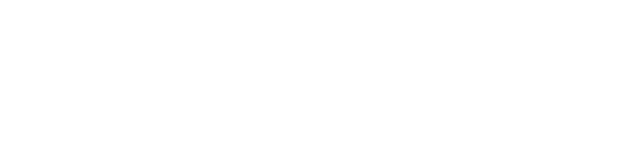
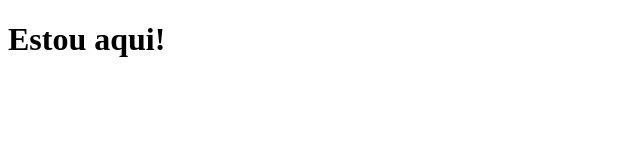
Before and after one commit to MatheusFelip17/Ola--Mundo, a plain HTML site: page Site-Simples/index.html in a window 1280 px wide. Shown: the whole page, without its empty margins (0-640 px from the left). Drawn offline with Linux system fonts and the light colour scheme.

Commit message:
fiz um título

```diff
--- a/Site-Simples/index.html
+++ b/Site-Simples/index.html
@@ -5,6 +5,6 @@
     <meta name="viewport" content="width=device-width, initial-scale=1.0">
     <title>Primeiro site</title>
 <body>
-
+    <h1>Estou aqui!</h1>
 </body>
 </html>
```
